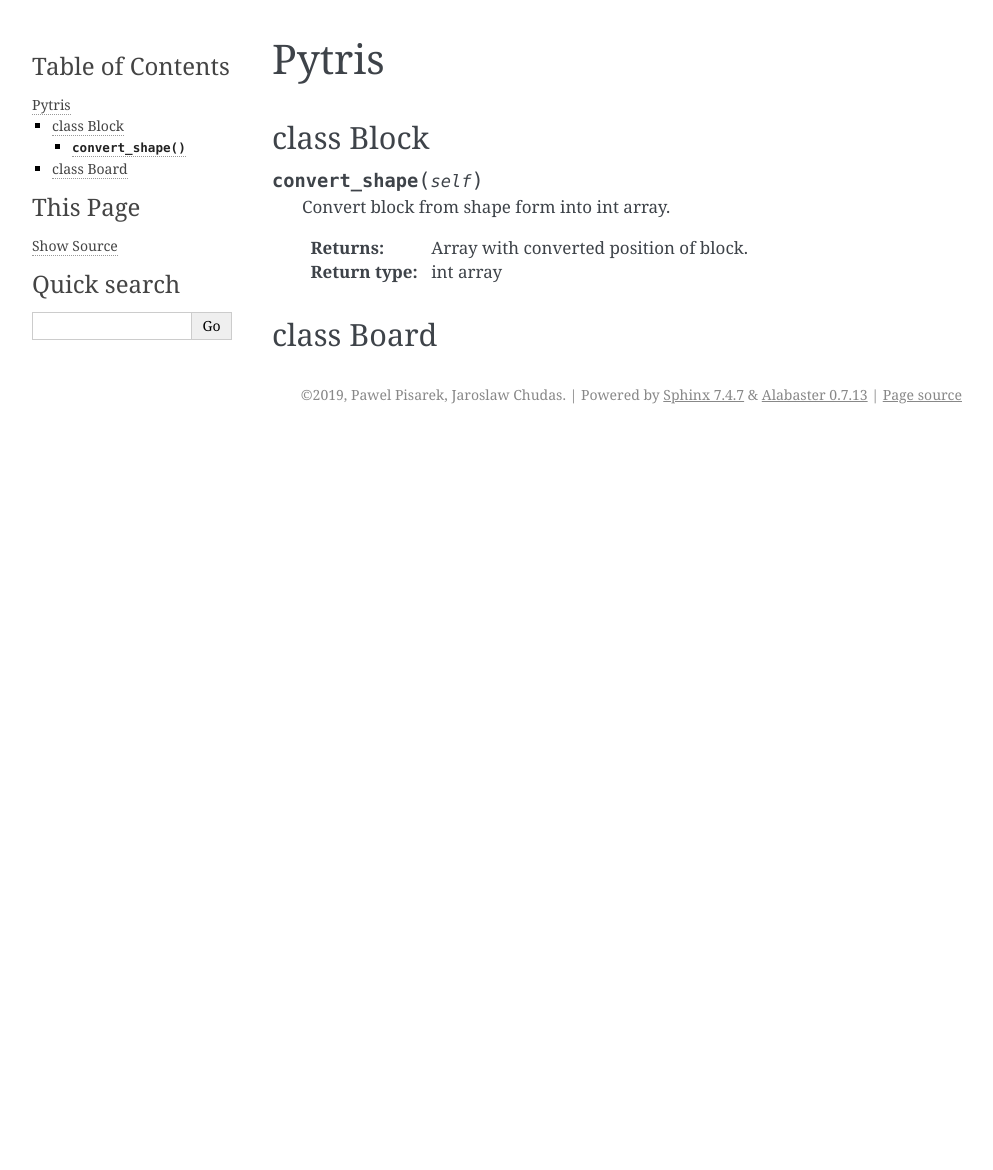
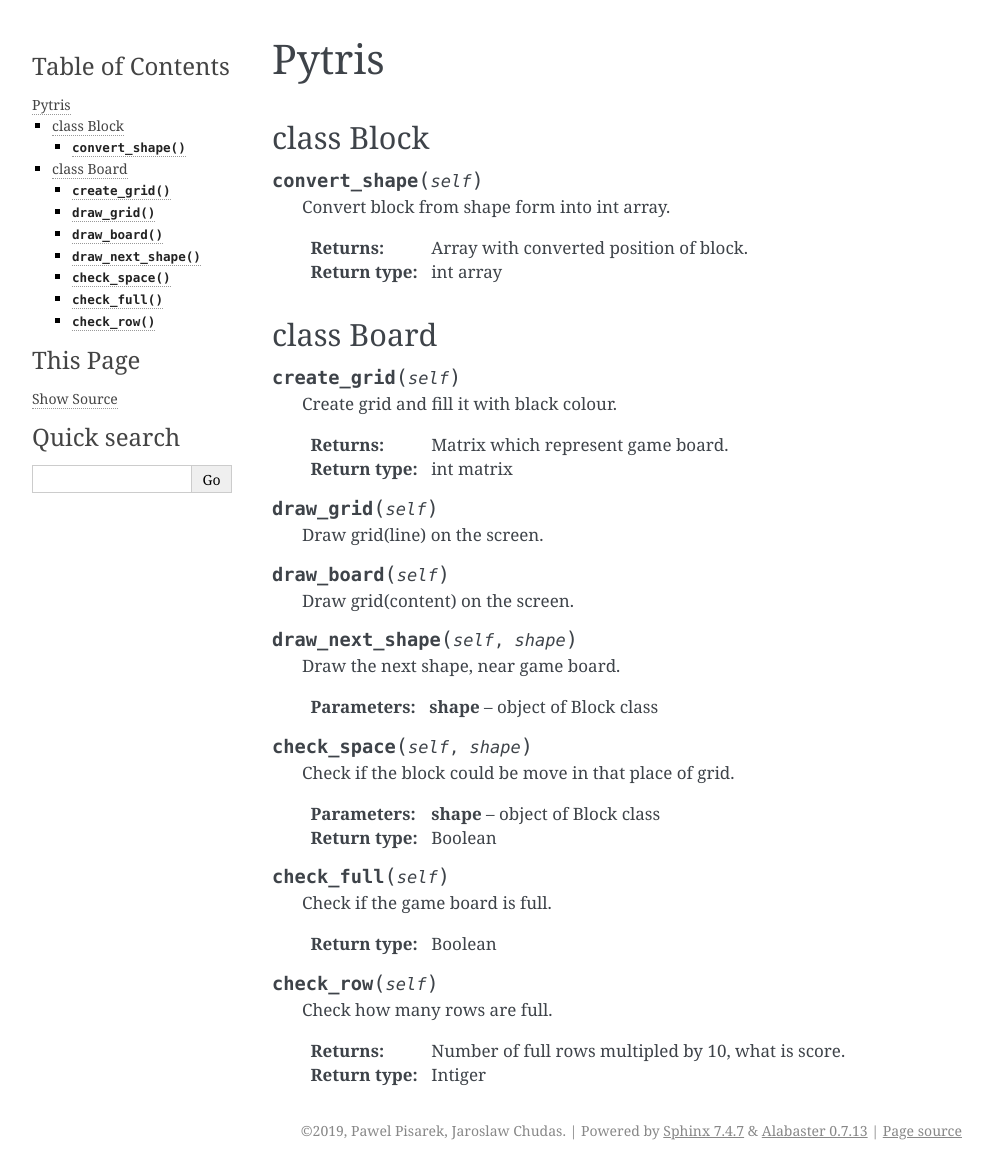
Before and after one commit to pppt94/PythonGameCollection, a Sphinx documentation site: the page built from Docs/Pytris.rst, in a window 1280 px wide. Shown: the whole page, without its empty margins (148-1141 px from the left). Built offline with Sphinx 7.4.7, drawn with Linux system fonts in a browser that asks for light colours; before the commit the page ends 900 px from its top, so only the background shows below that.

Commit message:
Update Pytris.rst

```diff
--- a/Docs/Pytris.rst
+++ b/Docs/Pytris.rst
@@ -13,3 +13,44 @@ class Block
 
 class Board
 ----------
+
+.. function:: create_grid(self)
+
+   Create grid and fill it with black colour.
+
+   :return: Matrix which represent game board.
+   :rtype: int matrix
+
+.. function:: draw_grid(self)
+
+   Draw grid(line) on the screen.
+
+.. function:: draw_board(self)
+
+   Draw grid(content) on the screen.
+
+.. function:: draw_next_shape(self, shape)
+
+   Draw the next shape, near game board.
+
+   :param shape: object of Block class
+
+.. function:: check_space(self, shape)
+
+   Check if the block could be move in that place of grid.
+
+   :param shape: object of Block class
+   :rtype: Boolean
+
+.. function:: check_full(self)
+
+   Check if the game board is full.
+
+   :rtype: Boolean
+
+.. function:: check_row(self)
+
+   Check how many rows are full.
+
+   :return: Number of full rows multipled by 10, what is score.
+   :rtype: Intiger
```
